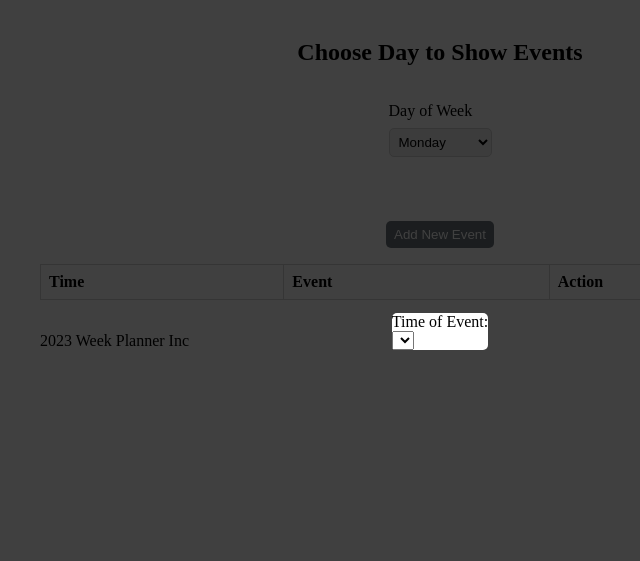
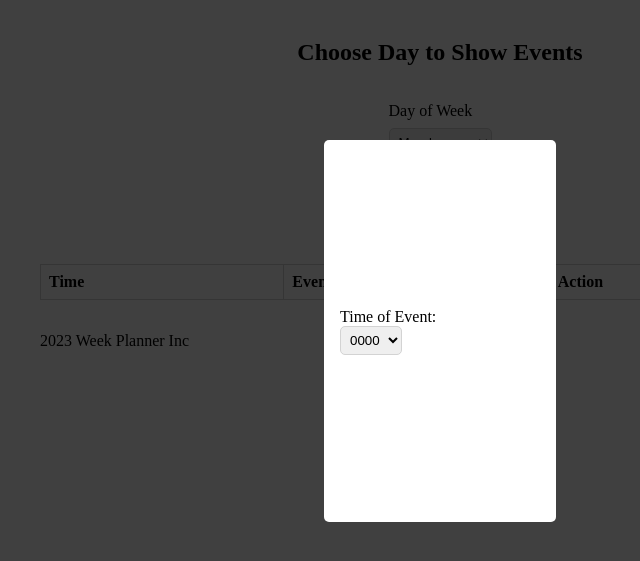
Before and after one commit to RossBrewster/week-planner, a website: page index.html in a window 1280 px wide. Shown: the part 69-630 px from the top of the page, without its empty margins (200-840 px from the left). Drawn offline with Linux system fonts and the light colour scheme.

Commit message:
completed 4

```diff
--- a/index.html
+++ b/index.html
@@ -53,6 +53,7 @@
   </div>
   <div class="overlay">
     <div class="modal-container">
+      <form class="add-event-form">
         <div class="row">
           <div class="column-full">
             <label for="event-time">Time of Event:</label>
@@ -60,15 +61,37 @@
         </div>
         <div class="row">
           <div class="column-full">
-          <select>
-
+            <select class="dropdown-hours">
+              <option>0000</option>
+              <option>0100</option>
+              <option>0200</option>
+              <option>0300</option>
+              <option>0400</option>
+              <option>0500</option>
+              <option>0600</option>
+              <option>0700</option>
+              <option>0800</option>
+              <option>0900</option>
+              <option>1000</option>
+              <option>1100</option>
+              <option>1200</option>
+              <option>1300</option>
+              <option>1400</option>
+              <option>1500</option>
+              <option>1600</option>
+              <option>1700</option>
+              <option>1800</option>
+              <option>1900</option>
+              <option>2000</option>
+              <option>2100</option>
+              <option>2200</option>
+              <option>2300</option>
             </select>
           </div>
         </div>
-
+      </form>
     </div>
   </div>
-
   <script src="main.js"></script>
 </body>
 </html>
--- a/styles.css
+++ b/styles.css
@@ -17,11 +17,15 @@
 }
 
 .modal-container {
-  max-width: 400px;
+  width: 200px;
+  height: 350px;
   margin: 0 auto;
-  padding: 0;
+  padding: 1rem;
   background-color: #fff;
   border-radius: 5px;
+  display: flex;
+  flex-direction: column;
+  justify-content: space-evenly;
 }
 
 .hidden {
@@ -89,7 +93,8 @@ th {
   padding: 6px 8px;
 }
 
-#dropdown-days {
+#dropdown-days,
+.dropdown-hours {
   border: 0.5px solid lightgrey;
   border-radius: 5px;
   padding: 5px;
```
Lines whose indentation alone changed are shown as unchanged.
